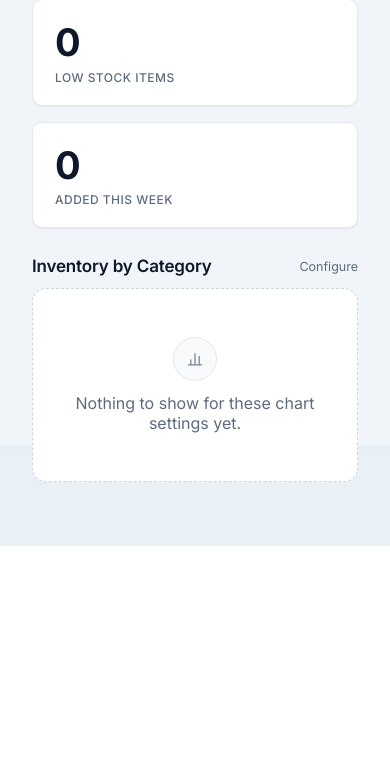
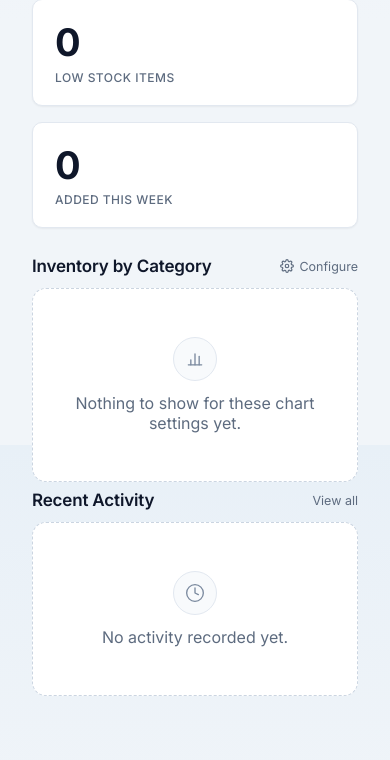
Before and after one commit to Jacob1531/InventoryTest, a Flask app: page / in a window 390 px wide. Shown: the part 399-1159 px from the top of the page. Before the commit the page ends 945 px from the top, so only its background shows below. Run offline with Flask 3, Linux system fonts and the light colour scheme; data that the repository does not hold is empty; some libraries are stand-ins or nearby versions.

Commit message:
Basic users wont see purges in recent updates, except their own in account history if they purged before access demotion. Also improved site's visuals

```diff
--- a/blueprints/main.py
+++ b/blueprints/main.py
@@ -14,7 +14,9 @@ from db import SessionLocal, engine
 from models import (DashboardPreference, FileSubmission, HardwareDocument, HardwareItem,
                     HardwareNote, Inventory, InventoryAudit, InventoryOrder)
 from services.chart_data import build_chart, DEFAULT_LIMIT, DEFAULT_MODE
-from services.audit_helpers import format_eastern, resolve_item_name, week_ago_cutoff
+from permissions import is_basic_user
+from services.audit_helpers import (format_eastern, hidden_actions_for, resolve_item_name,
+                                    week_ago_cutoff)
 from services.order_logic import compute_on_order_totals
 from auth import get_user
 
@@ -42,8 +44,14 @@ def dashboard():
     )
 
     item_names = {str(item.id): item.name for item in db.query(Inventory).all()}
+    # Same elevated-only filtering as the Reports page, so a basic user's
+    # Recent Activity can't surface a PURGE they aren't allowed to see.
+    hidden = hidden_actions_for(is_basic_user())
+    recent_query = db.query(InventoryAudit)
+    if hidden:
+        recent_query = recent_query.filter(InventoryAudit.action.notin_(hidden))
     recent_logs = (
-        db.query(InventoryAudit)
+        recent_query
         .order_by(InventoryAudit.changed_at.desc())
         .limit(5)
         .all()
--- a/services/audit_helpers.py
+++ b/services/audit_helpers.py
@@ -62,3 +62,18 @@ def resolve_item_name(item_names, item_id):
     from, so this keeps that history legible instead of showing "47"."""
     name = item_names.get(item_id)
     return name if name is not None else f"Item #{item_id} (deleted)"
+
+
+# Audit actions produced by elevated-only sections. Basic-permissions users
+# can't perform these and shouldn't see them in history either - PURGE comes
+# from Database Settings, which they can't reach at all. Kept as a set so
+# future admin-only actions only need adding here.
+ELEVATED_ONLY_ACTIONS = {"PURGE"}
+
+
+def hidden_actions_for(is_basic):
+    """The audit actions this user must NOT see - i.e. the set to exclude
+    from a query. Empty for elevated users. Callers filter at the query
+    level so hidden rows are never fetched, rather than being dropped in
+    the template where they'd still reach the browser."""
+    return ELEVATED_ONLY_ACTIONS if is_basic else set()
--- a/static/style.css
+++ b/static/style.css
@@ -414,6 +414,11 @@ button {
     align-items: center;
     justify-content: center;
     gap: 6px;
+    /* Labels were breaking mid-phrase ("Export to / Excel"), which reads
+       as broken rather than compact. The toolbar wraps as whole buttons
+       instead. */
+    white-space: nowrap;
+    flex-shrink: 0;
     padding: 9px 16px;
     border-radius: var(--radius-sm);
     border: 1px solid transparent;
@@ -422,6 +427,10 @@ button {
     cursor: pointer;
     transition: background-color 0.15s, border-color 0.15s, color 0.15s;
     text-decoration: none;
+}
+
+.btn svg {
+    flex-shrink: 0;
 }
 
 .btn-primary {
@@ -515,6 +524,8 @@ button {
 .inventory-toolbar-actions {
     display: flex;
     gap: 8px;
+    flex-wrap: wrap;
+    justify-content: flex-end;
 }
 
 .inventory-grid {
@@ -1862,3 +1873,92 @@ input[type="number"].has-error {
         display: none;
     }
 }
+
+/* ==========================================================================
+   Missing-image placeholder
+   --------------------------------------------------------------------------
+   Drawn in CSS rather than served as a flat white PNG. A white rectangle
+   read as "image failed to load" next to real product photos, and looked
+   harsh against the dark theme. This adapts to both themes automatically
+   and scales cleanly across the three inventory view densities.
+   ========================================================================== */
+.item-placeholder {
+    width: 100%;
+    height: 100%;
+    display: flex;
+    align-items: center;
+    justify-content: center;
+    background:
+        repeating-linear-gradient(
+            45deg,
+            transparent,
+            transparent 9px,
+            var(--surface) 9px,
+            var(--surface) 18px
+        ),
+        var(--surface-muted);
+    color: var(--text-faint);
+}
+
+.item-placeholder svg {
+    width: 30%;
+    max-width: 46px;
+    min-width: 20px;
+    height: auto;
+    opacity: 0.65;
+}
+
+[data-inv-view="list"] .item-placeholder svg {
+    width: 22px;
+    min-width: 22px;
+}
+
+/* ==========================================================================
+   Dashboard two-column layout
+   --------------------------------------------------------------------------
+   Chart on the left, recent activity alongside it. Collapses to a single
+   stacked column on narrower screens, where side-by-side would squeeze
+   both into unreadable widths.
+   ========================================================================== */
+.dashboard-columns {
+    display: grid;
+    grid-template-columns: minmax(0, 1fr) 360px;
+    gap: 24px;
+    align-items: start;
+}
+
+.dashboard-col-main,
+.dashboard-col-side {
+    min-width: 0;
+}
+
+/* The section headers already carry their own top margin; inside the
+   columns they should sit flush with the top of the row. */
+.dashboard-columns .chart-header {
+    margin-top: 0;
+}
+
+.dashboard-col-side .activity-item {
+    flex-wrap: wrap;
+    gap: 6px 10px;
+}
+
+.dashboard-col-side .activity-time {
+    width: 100%;
+    padding-left: 0;
+}
+
+@media (max-width: 980px) {
+    .dashboard-columns {
+        grid-template-columns: 1fr;
+        gap: 8px;
+    }
+
+    .dashboard-col-side .activity-item {
+        flex-wrap: nowrap;
+    }
+
+    .dashboard-col-side .activity-time {
+        width: auto;
+    }
+}
--- a/templates/account_settings.html
+++ b/templates/account_settings.html
@@ -93,7 +93,7 @@
         <option value="UPDATE">Update</option>
         <option value="DELETE">Delete</option>
         <option value="BULK_UPLOAD">Bulk Upload</option>
-        <option value="PURGE">Purge</option>
+        {% if show_purge_filter %}<option value="PURGE">Purge</option>{% endif %}
     </select>
     <button type="button" class="btn btn-secondary" style="margin-left:auto;" onclick="exportTableToExcel('myActivityTable', 'my-activity.xlsx')">
         <svg viewBox="0 0 24 24" width="16" height="16" fill="none" stroke="currentColor" stroke-width="1.8" stroke-linecap="round" stroke-linejoin="round"><path d="M21 15v4a2 2 0 0 1-2 2H5a2 2 0 0 1-2-2v-4"/><polyline points="7 10 12 15 17 10"/><line x1="12" y1="15" x2="12" y2="3"/></svg>
--- a/templates/dashboard.html
+++ b/templates/dashboard.html
@@ -23,17 +23,19 @@
     </a>
 </div>
 
-{% if chart.rows %}
+<div class="dashboard-columns">
+    <section class="dashboard-col-main">
         <div class="chart-header">
             <h3 class="section-heading" style="margin:0;">{{ chart.title }}</h3>
             <div class="chart-header-right">
-        <span class="chart-unit">{{ chart.value_label }}</span>
+                {% if chart.rows %}<span class="chart-unit">{{ chart.value_label }}</span>{% endif %}
                 <a href="{{ url_for('settings.account_settings') }}#dashboard-chart" class="chart-configure" title="Change what this chart shows">
                     <svg viewBox="0 0 24 24" width="14" height="14" fill="none" stroke="currentColor" stroke-width="2" stroke-linecap="round" stroke-linejoin="round"><circle cx="12" cy="12" r="3"/><path d="M19.4 15a1.65 1.65 0 0 0 .33 1.82l.06.06a2 2 0 1 1-2.83 2.83l-.06-.06a1.65 1.65 0 0 0-1.82-.33 1.65 1.65 0 0 0-1 1.51V21a2 2 0 0 1-4 0v-.09A1.65 1.65 0 0 0 9 19.4a1.65 1.65 0 0 0-1.82.33l-.06.06a2 2 0 1 1-2.83-2.83l.06-.06a1.65 1.65 0 0 0 .33-1.82 1.65 1.65 0 0 0-1.51-1H3a2 2 0 0 1 0-4h.09A1.65 1.65 0 0 0 4.6 9a1.65 1.65 0 0 0-.33-1.82l-.06-.06a2 2 0 1 1 2.83-2.83l.06.06a1.65 1.65 0 0 0 1.82.33H9a1.65 1.65 0 0 0 1-1.51V3a2 2 0 0 1 4 0v.09a1.65 1.65 0 0 0 1 1.51 1.65 1.65 0 0 0 1.82-.33l.06-.06a2 2 0 1 1 2.83 2.83l-.06.06a1.65 1.65 0 0 0-.33 1.82V9a1.65 1.65 0 0 0 1.51 1H21a2 2 0 0 1 0 4h-.09a1.65 1.65 0 0 0-1.51 1z"/></svg>
                     Configure
                 </a>
             </div>
         </div>
+        {% if chart.rows %}
         <div class="chart-panel">
             {% for row in chart.rows %}
             <div class="chart-row">
@@ -46,17 +48,16 @@
             {% endfor %}
         </div>
         {% else %}
-<div class="chart-header">
-    <h3 class="section-heading" style="margin:0;">{{ chart.title }}</h3>
-    <div class="chart-header-right">
-        <a href="{{ url_for('settings.account_settings') }}#dashboard-chart" class="chart-configure">Configure</a>
-    </div>
-</div>
         <div class="empty-state"><div class="empty-state-icon"><svg viewBox="0 0 24 24" fill="none" stroke="currentColor" stroke-width="1.6" stroke-linecap="round" stroke-linejoin="round"><path d="M4 19h16"/><path d="M7 19v-6"/><path d="M12 19V6"/><path d="M17 19v-10"/></svg></div>Nothing to show for these chart settings yet.</div>
         {% endif %}
+    </section>
 
+    <aside class="dashboard-col-side">
+        <div class="chart-header">
+            <h3 class="section-heading" style="margin:0;">Recent Activity</h3>
+            <a href="{{ url_for('reports.reports') }}" class="chart-configure">View all</a>
+        </div>
         {% if recent_logs %}
-<h3 class="section-heading" style="margin-top:28px;">Recent Activity</h3>
         <div class="activity-list">
             {% for log in recent_logs %}
             <div class="activity-item">
@@ -66,6 +67,10 @@
             </div>
             {% endfor %}
         </div>
+        {% else %}
+        <div class="empty-state"><div class="empty-state-icon"><svg viewBox="0 0 24 24" fill="none" stroke="currentColor" stroke-width="1.6" stroke-linecap="round" stroke-linejoin="round"><circle cx="12" cy="12" r="10"/><polyline points="12 6 12 12 16 14"/></svg></div>No activity recorded yet.</div>
         {% endif %}
+    </aside>
+</div>
 
 {% endblock %}
--- a/templates/files.html
+++ b/templates/files.html
@@ -6,7 +6,7 @@
 <div class="page-header">
     <div>
         <h2>Files</h2>
-        <p class="page-subtitle">Upload and view file submissions. Max file size is 25 MB.</p>
+        <p class="page-subtitle">{% if own_files_only %}Your uploaded files.{% else %}Upload and view file submissions.{% endif %} Max file size is 25 MB.</p>
     </div>
 </div>
 
@@ -214,7 +214,7 @@ document.addEventListener("DOMContentLoaded", () => {
 </script>
 
 {% else %}
-<div class="empty-state"><div class="empty-state-icon"><svg viewBox="0 0 24 24" fill="none" stroke="currentColor" stroke-width="1.6" stroke-linecap="round" stroke-linejoin="round"><path d="M14 2H6a2 2 0 0 0-2 2v16a2 2 0 0 0 2 2h12a2 2 0 0 0 2-2V8z"/><polyline points="14 2 14 8 20 8"/></svg></div>No files uploaded yet.</div>
+<div class="empty-state"><div class="empty-state-icon"><svg viewBox="0 0 24 24" fill="none" stroke="currentColor" stroke-width="1.6" stroke-linecap="round" stroke-linejoin="round"><path d="M14 2H6a2 2 0 0 0-2 2v16a2 2 0 0 0 2 2h12a2 2 0 0 0 2-2V8z"/><polyline points="14 2 14 8 20 8"/></svg></div>{% if own_files_only %}You haven't uploaded any files yet.{% else %}No files uploaded yet.{% endif %}</div>
 {% endif %}
 
 <script>
--- a/templates/inventory.html
+++ b/templates/inventory.html
@@ -55,7 +55,9 @@
             {% if item.image_url %}
                 <img src="{{ item.image_url }}" alt="{{ item.name }}">
             {% else %}
-                <img src="{{ url_for('static', filename='placeholder.png') }}" alt="No image available">
+                <div class="item-placeholder" role="img" aria-label="No image for {{ item.name }}">
+                    <svg viewBox="0 0 24 24" fill="none" stroke="currentColor" stroke-width="1.4" stroke-linecap="round" stroke-linejoin="round"><path d="M21 8l-9-5-9 5 9 5 9-5z"/><path d="M3 8v8l9 5 9-5V8"/><path d="M12 13v8"/></svg>
+                </div>
             {% endif %}
         </div>
         <div class="item-body">
--- a/templates/reports.html
+++ b/templates/reports.html
@@ -18,7 +18,7 @@
         <option value="UPDATE">Update</option>
         <option value="DELETE">Delete</option>
         <option value="BULK_UPLOAD">Bulk Upload</option>
-        <option value="PURGE">Purge</option>
+        {% if show_purge_filter %}<option value="PURGE">Purge</option>{% endif %}
     </select>
     <button type="button" class="btn btn-secondary" style="margin-left:auto;" onclick="exportTableToExcel('reportsTable', 'inventory-change-history.xlsx')">
         <svg viewBox="0 0 24 24" width="16" height="16" fill="none" stroke="currentColor" stroke-width="1.8" stroke-linecap="round" stroke-linejoin="round"><path d="M21 15v4a2 2 0 0 1-2 2H5a2 2 0 0 1-2-2v-4"/><polyline points="7 10 12 15 17 10"/><line x1="12" y1="15" x2="12" y2="3"/></svg>
```
Also changed, not shown: blueprints/files.py (+13 -2 lines), blueprints/reports.py (+11 -3 lines), blueprints/settings.py (+11 -8 lines), permissions.py (+18 -0 lines). Lines whose indentation alone changed are shown as unchanged.
